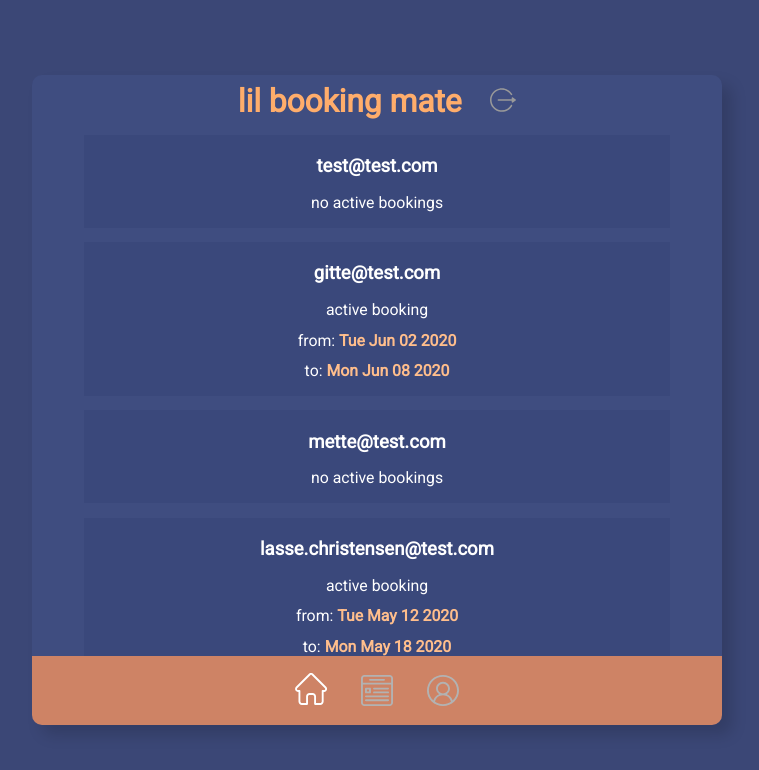
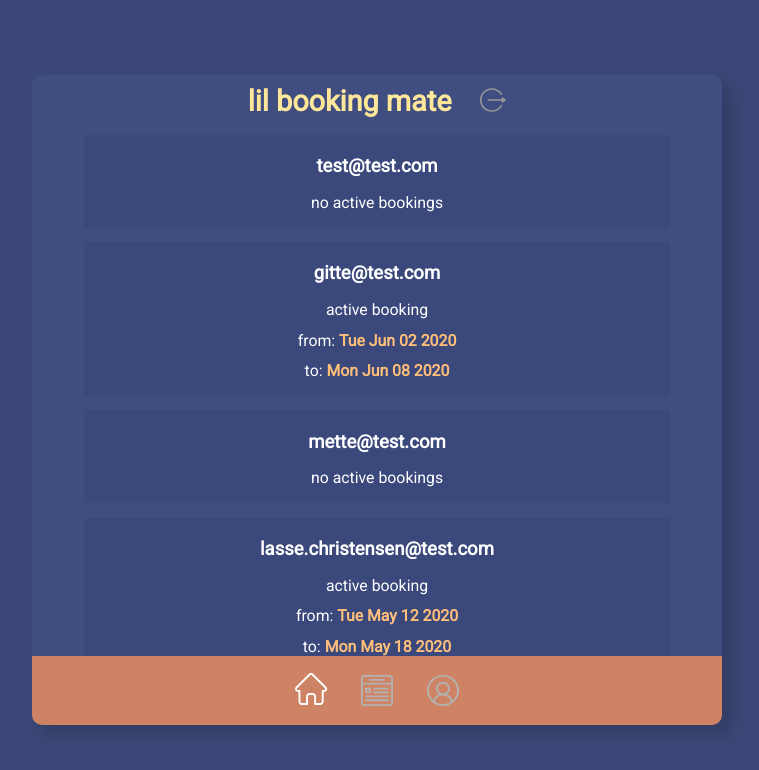
Before and after one commit to 200backflips/lil-booking-mate, a Vue app in the folder client/: page /bookings in a window 1280 px wide. Shown: the top 770 px of the page, without its empty margins (263-1022 px from the left). Built offline with nearby package versions, Linux system fonts and the light colour scheme.

Commit message:
change header color for the 600th time

```diff
--- a/client/src/components/Header.vue
+++ b/client/src/components/Header.vue
@@ -30,11 +30,11 @@ export default {
   justify-content: center;
   align-items: center;
   width: 100%;
-  color: #ffad6b;
+  color: #ffe79a;
 }
 
 h1 {
-  font-size: 2.2rem;
+  font-size: 2rem;
 }
 
 .logout-btn {
--- a/client/src/elements/Booking.vue
+++ b/client/src/elements/Booking.vue
@@ -52,6 +52,6 @@ h3 {
 }
 
 strong {
-  color: #ffbe8c;
+  color: #ffbe79;
 }
 </style>
```
